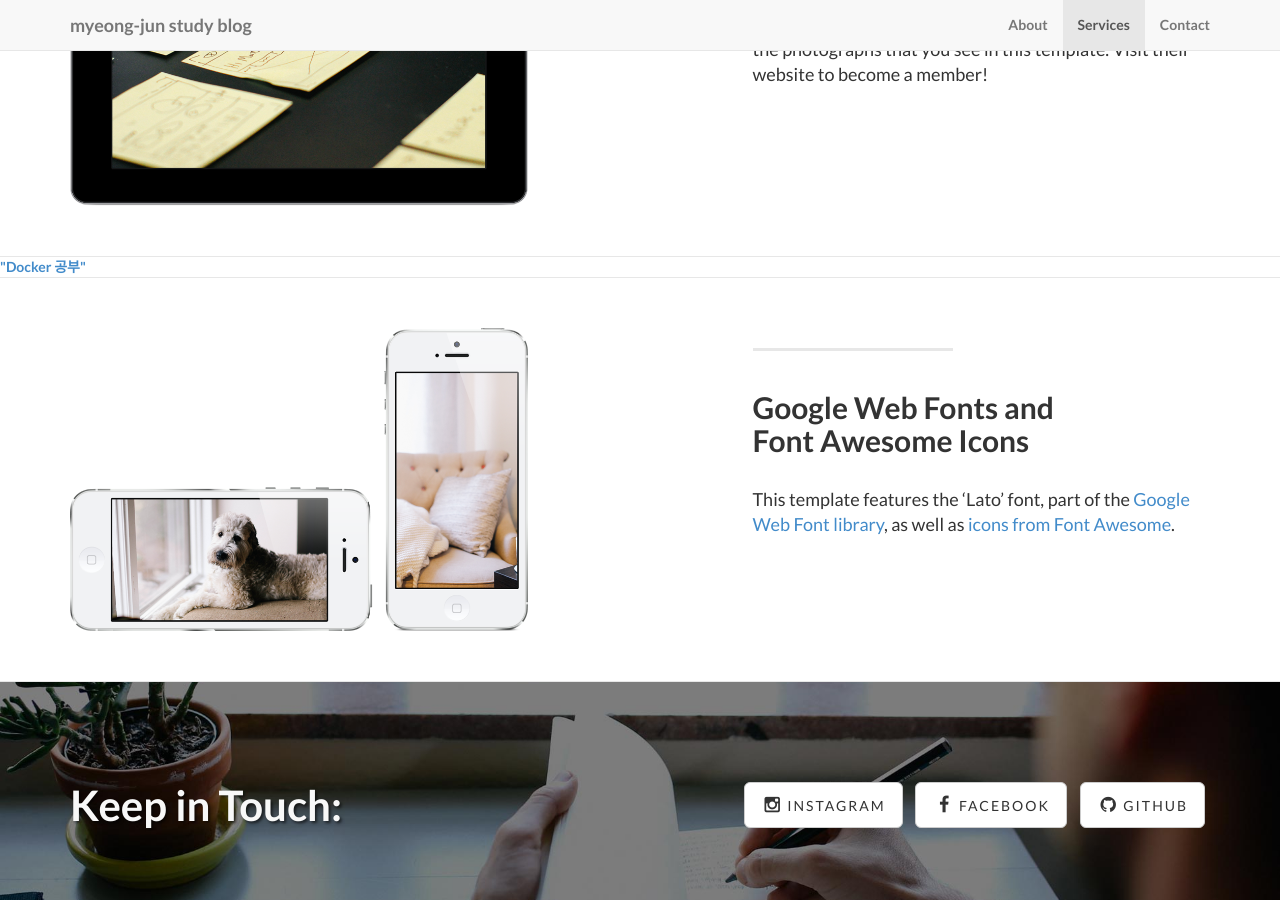
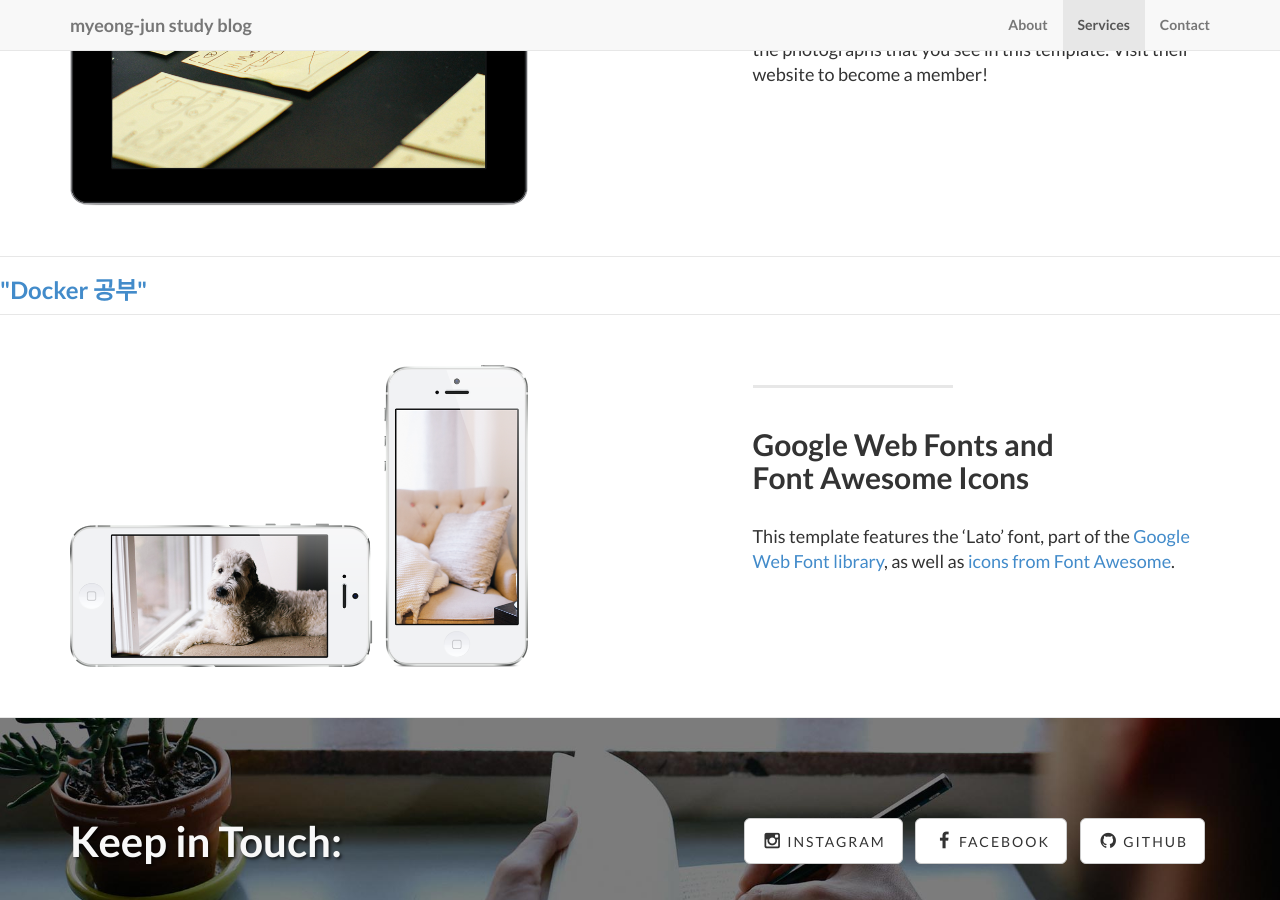
Before and after one commit to myeong-jun/myeong-jun.github.io, a Jekyll site: the page built from index.html, in a window 1280 px wide and 900 px high, scrolled down 1179 px. Built offline with Jekyll 4.4.1, drawn with Linux system fonts in a browser that asks for light colours.

Commit message:
Update page_content.html

```diff
--- a/_includes/page_content.html
+++ b/_includes/page_content.html
@@ -4,12 +4,13 @@
   {% capture thecycle %}{% cycle 'odd', 'even' %}{% endcapture %}
     {% if thecycle == 'odd' %}
     <div class="post-list">
-
-
+      <header class="notepad=post-title">
+        <h3 class="notepad-post-title">
         <a href="https://myeong-jun.github.io/_posts/docker.md">
           "Docker 공부"
         </a>
-
+        </h3>
+      </header>
 
 
 
```
